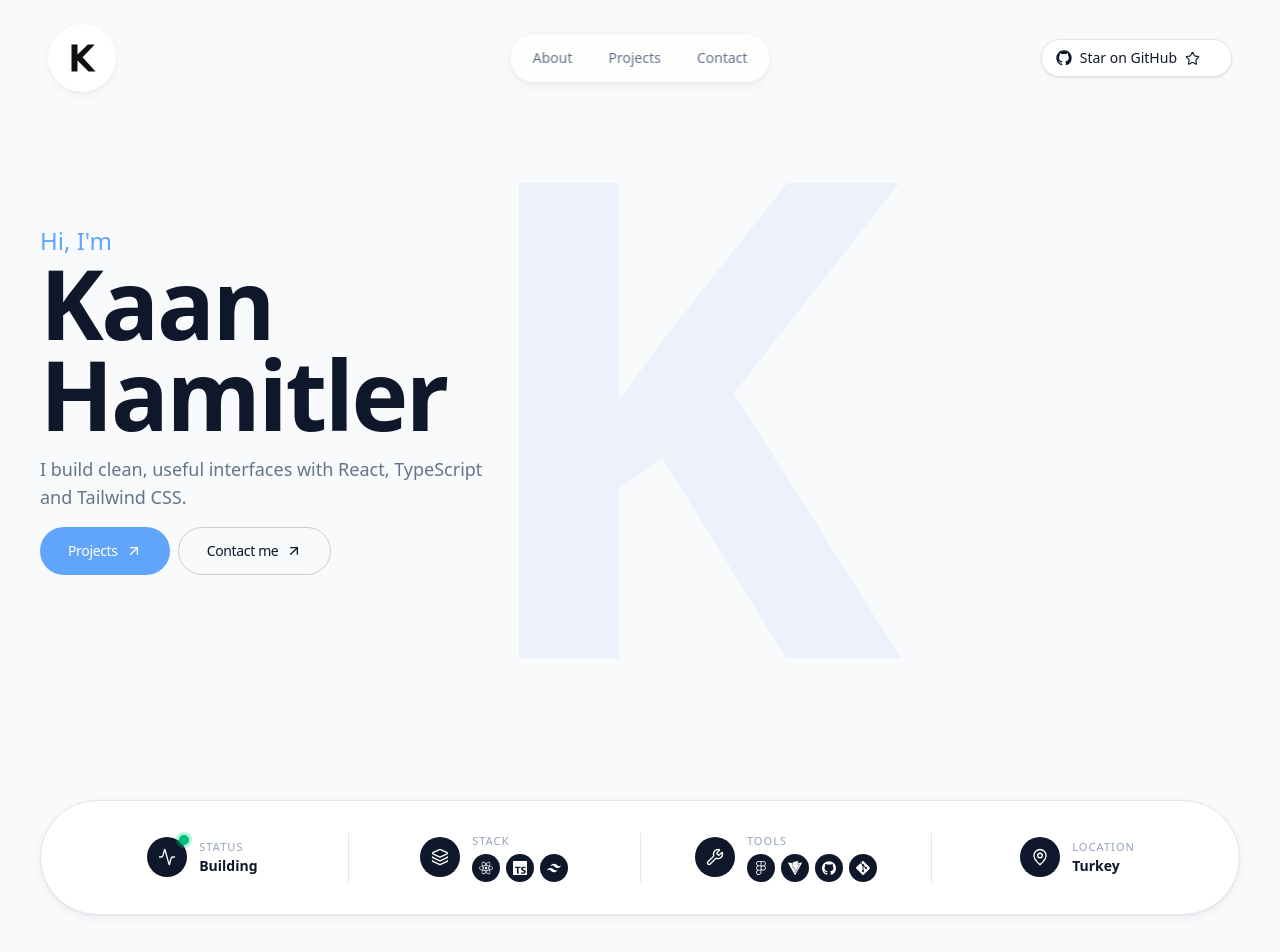
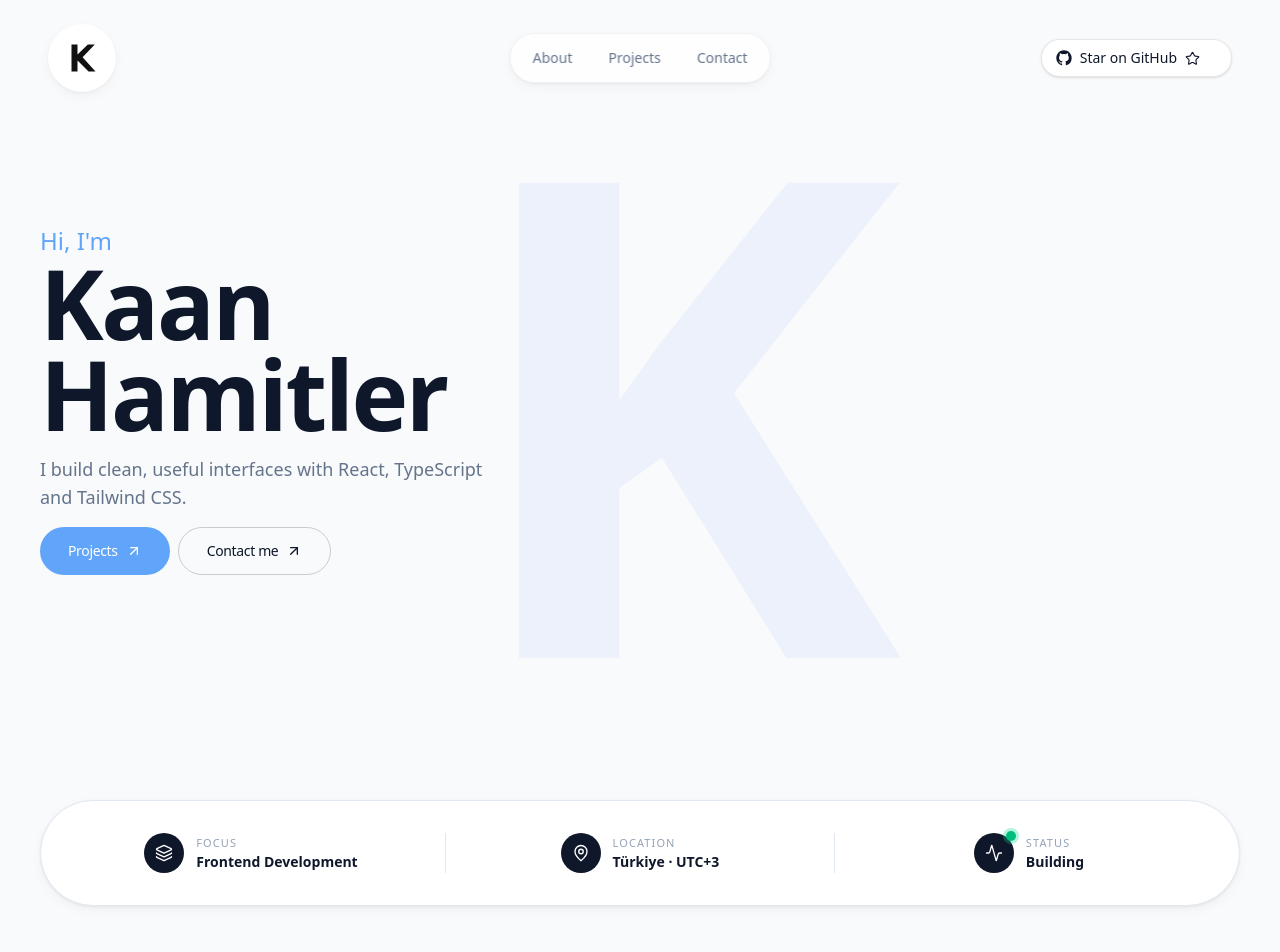
Before and after one commit to Kaan-Developer/Portfolio, a React (Vite) app: page / in a window 1280 px wide. Shown: the top 952 px of the page. Built offline with nearby package versions, Linux system fonts and the light colour scheme; no server answers.

Commit message:
Stats has changed to ProfileSummary, and its content is now as follows: [Focus
Frontend Development

Location

Türkiye · UTC+3

Status

Building]

```diff
--- /dev/null
+++ b/src/components/ui/ProfileSummary.tsx
@@ -0,0 +1,52 @@
+import { Activity, Layers, MapPin } from "lucide-react";
+import type { LucideIcon } from "lucide-react";
+import { site } from "../../data/site";
+import type { ProfileSummaryItem } from "../../types/site";
+
+const icons: Record<ProfileSummaryItem["icon"], LucideIcon> = {
+  status: Activity,
+  focus: Layers,
+  location: MapPin,
+};
+
+const ProfileSummary = () => {
+  return (
+    <section className="mx-auto mb-1 max-w-7xl px-6 md:px-10">
+      <div className="grid grid-cols-2 gap-x-4 gap-y-5 rounded-3xl border border-border bg-white p-5 shadow-soft md:flex md:gap-0 md:divide-x md:divide-border md:rounded-full md:px-4 md:py-8">
+        {site.profileSummary.map((item) => {
+          const Icon = icons[item.icon];
+
+          return (
+            <div
+              key={item.label}
+              className="flex min-w-0 items-center gap-3 md:flex-1 md:justify-center md:px-4"
+            >
+              <span className="relative flex h-10 w-10 shrink-0 items-center justify-center rounded-full bg-black text-white">
+                <Icon size={18} strokeWidth={1.8} aria-hidden="true" />
+
+                {item.pulse && (
+                  <span className="absolute -right-0.5 -top-0.5 flex h-2.5 w-2.5">
+                    <span className="absolute inline-flex h-full w-full animate-ping rounded-full bg-emerald-400 opacity-75 motion-reduce:animate-none" />
+                    <span className="relative inline-flex h-2.5 w-2.5 rounded-full bg-emerald-500" />
+                  </span>
+                )}
+              </span>
+
+              <div className="min-w-0">
+                <p className="text-[11px] font-medium uppercase tracking-widest text-subtle">
+                  {item.label}
+                </p>
+
+                <p className="text-sm font-semibold leading-snug text-black">
+                  {item.value}
+                </p>
+              </div>
+            </div>
+          );
+        })}
+      </div>
+    </section>
+  );
+};
+
+export default ProfileSummary;
--- a/src/components/ui/Stats.tsx
+++ /dev/null
@@ -1,74 +0,0 @@
-import { Activity, Layers, MapPin, Wrench } from "lucide-react";
-import type { LucideIcon } from "lucide-react";
-import { site } from "../../data/site";
-import { techIcons } from "../../data/techIcons";
-
-const icons: Record<string, LucideIcon> = {
-  status: Activity,
-  stack: Layers,
-  tools: Wrench,
-  location: MapPin,
-};
-
-
-const Stats = () => {
-  return (
-    <section className="mx-auto mb-1 max-w-7xl px-6 md:px-10">
-      <div className="grid grid-cols-2 gap-x-4 gap-y-5 rounded-3xl border border-border bg-white p-5 shadow-soft md:flex md:gap-0 md:divide-x md:divide-border md:rounded-full md:px-4 md:py-8">
-        {site.stats.map((stat) => {
-          const Icon = icons[stat.icon];
-
-          return (
-            <div
-              key={stat.label}
-              className="flex min-w-0 items-center gap-3 md:flex-1 md:justify-center md:px-4"
-            >
-              <span className="relative flex h-10 w-10 shrink-0 items-center justify-center rounded-full bg-black text-white">
-                {Icon && <Icon size={18} strokeWidth={1.8} aria-hidden="true" />}
-
-                {stat.pulse && (
-                  <span className="absolute -right-0.5 -top-0.5 flex h-2.5 w-2.5">
-                    <span className="absolute inline-flex h-full w-full animate-ping rounded-full bg-emerald-400 opacity-75 motion-reduce:animate-none" />
-                    <span className="relative inline-flex h-2.5 w-2.5 rounded-full bg-emerald-500" />
-                  </span>
-                )}
-              </span>
-
-              <div className="min-w-0">
-                <p className="text-[11px] font-medium uppercase tracking-widest text-subtle">
-                  {stat.label}
-                </p>
-
-                {stat.items && stat.items.length > 0 ? (
-                  <div className="mt-1 flex items-center gap-1.5">
-                    {stat.items.map((item) => {
-                      const TechIcon = techIcons[item];
-                      if (!TechIcon) return null;
-
-                      return (
-                        <span
-                          key={item}
-                          title={item}
-                          className="flex h-7 w-7 items-center justify-center rounded-full bg-black text-white"
-                        >
-                          <TechIcon size={14} aria-hidden="true" />
-                          <span className="sr-only">{item}</span>
-                        </span>
-                      );
-                    })}
-                  </div>
-                ) : (
-                  <p className="text-sm font-semibold leading-snug text-black">
-                    {stat.value}
-                  </p>
-                )}
-              </div>
-            </div>
-          );
-        })}
-      </div>
-    </section>
-  );
-};
-
-export default Stats;
--- a/src/data/site.ts
+++ b/src/data/site.ts
@@ -1,12 +1,13 @@
 import { FaGithub, FaLinkedin, FaXTwitter } from "react-icons/fa6";
 import type { IconType } from "react-icons";
+import type { ProfileSummaryItem } from "../types/site";
 
 export interface SocialLink {
-  name: string;        // Platform adı (Örn: "GitHub")
-  username: string;    // Oradaki hesap adın (Örn: "@Kaan-Developer")
-  href: string;        // Profil linkin
-  icon: IconType;      // İkon bileşeni
-  color?: string;      // İsteğe bağlı özel renk/hover efekti
+  name: string; // Platform adı (Örn: "GitHub")
+  username: string; // Oradaki hesap adın (Örn: "@Kaan-Developer")
+  href: string; // Profil linkin
+  icon: IconType; // İkon bileşeni
+  color?: string; // İsteğe bağlı özel renk/hover efekti
 }
 
 export const socialLinks: SocialLink[] = [
@@ -52,21 +53,15 @@ export const site = {
     { label: "Contact", target: "contact" },
   ],
 
-  // Stats strip under the hero (icon keys match the icons object in Stats.tsx)
-  stats: [
+  profileSummary: [
+    {
+      icon: "focus",
+      label: "Focus",
+      value: "Frontend Development",
+    },
+    { icon: "location", label: "Location", value: "Türkiye · UTC+3" },
     { icon: "status", label: "Status", value: "Building", pulse: true },
-    {
-      icon: "stack",
-      label: "Stack",
-      items: ["React", "TypeScript", "Tailwind"],
-    },
-    {
-      icon: "tools",
-      label: "Tools",
-      items: ["Figma", "Vite", "GitHub", "Git"],
-    },
-    { icon: "location", label: "Location", value: "Turkey" },
-  ],
+  ] satisfies ProfileSummaryItem[],
 
   // Projects section heading and intro text
   projectsSection: {
@@ -91,7 +86,6 @@ export const site = {
     },
   ],
 
-
   // Contact section content and form
   contact: {
     title: "Let's build something together.",
@@ -101,8 +95,7 @@ export const site = {
 
     form: {
       title: "Send a message",
-      description:
-        "I read everything. Tell me a little about what you need.",
+      description: "I read everything. Tell me a little about what you need.",
       nameLabel: "Name",
       namePlaceholder: "Your name",
       emailLabel: "Email",
--- a/src/pages/AnaPage.tsx
+++ b/src/pages/AnaPage.tsx
@@ -2,7 +2,7 @@ import Navbar from "../components/ui/Navbar";
 
 import Hero from "../components/sections/Hero";
 import About from "../components/sections/About";
-import Stats from "../components/ui/Stats";
+    import ProfileSummary from "../components/ui/ProfileSummary";
 import Projects from "../components/sections/Projects";
 import Contact from "../components/sections/Contact";
 
@@ -11,9 +11,9 @@ const AnaPage = () => {
     <main className="bg-bg">
       <Navbar />
       <Hero />
-      <Stats />
+      <ProfileSummary />
+      <Projects />
       <About />
-      <Projects />
       <Contact />
     </main>
   );
--- a/src/types/site.ts
+++ b/src/types/site.ts
@@ -0,0 +1,6 @@
+export interface ProfileSummaryItem {
+  icon: "focus" | "location" | "status";
+  label: string;
+  value: string;
+  pulse?: boolean;
+}
```
